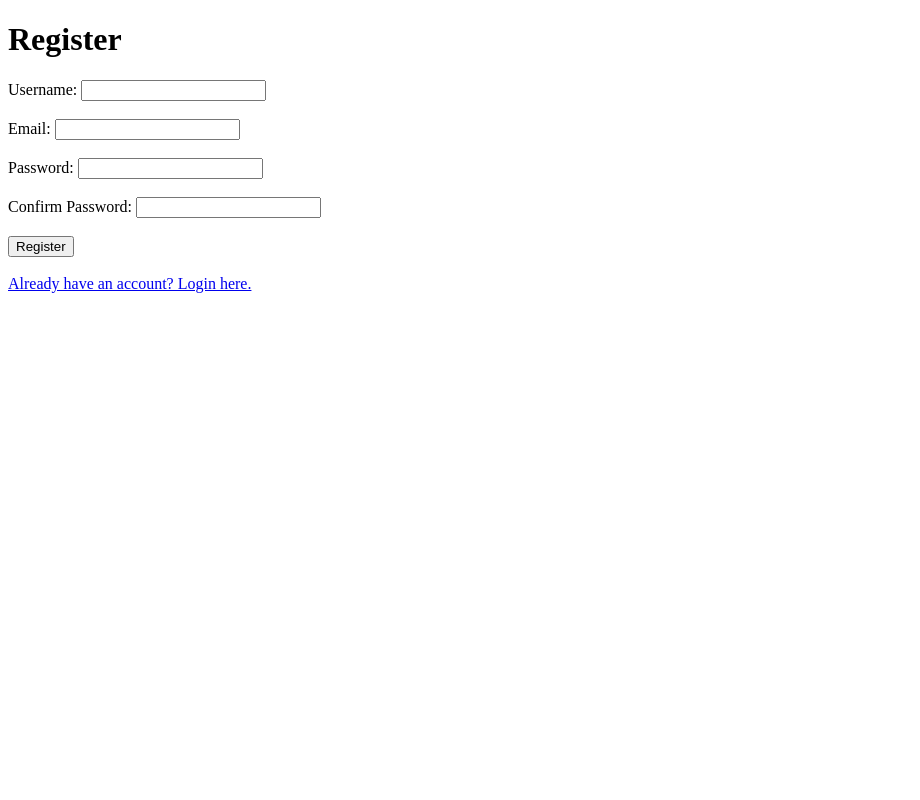
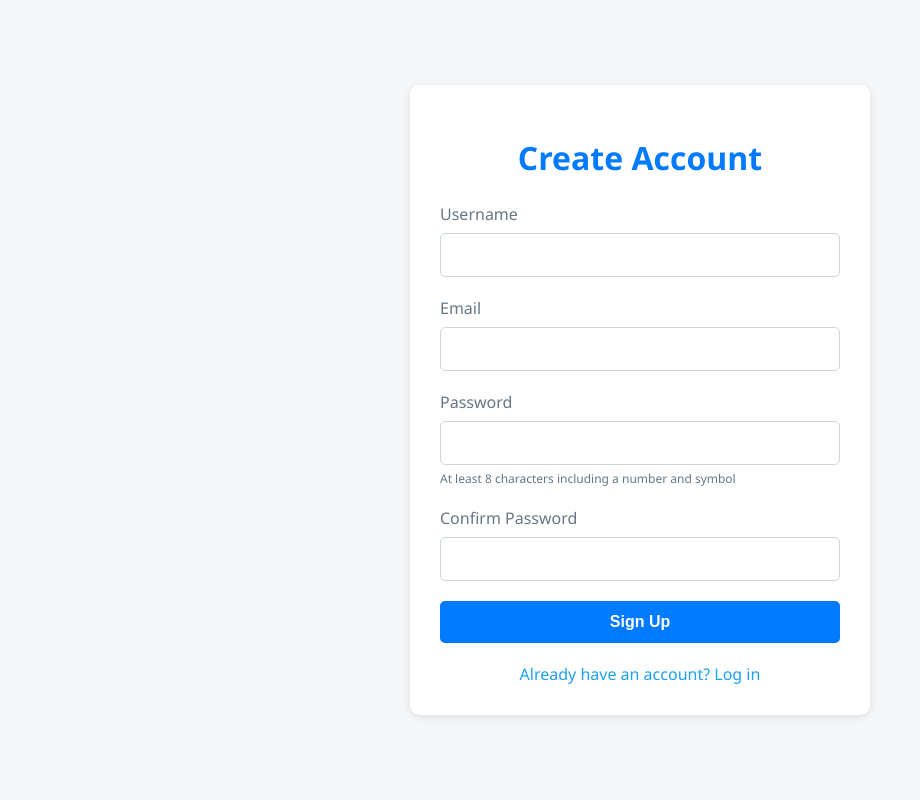
Before and after one commit to Annoyed115/social_media, a PHP site: page /register.php in a window 1280 px wide. Shown: the whole page, without its empty margins (0-920 px from the left). Run offline with PHP 8.4, Linux system fonts and the light colour scheme.

Commit message:
Small Changes

```diff
--- a/profile.php
+++ b/profile.php
@@ -297,7 +297,7 @@ function timeAgo($datetime) {
 
                                     <div class="mb-3">
                                         <label for="email" class="form-label">Email</label>
-                                        <input type="email" class="form-control" id="email" name="email" value="<?= htmlspecialchars($user['email']) ?>" required>
+                                        <input type="email" class="form-control" id="email" name="email" value="<?= htmlentities($user['email'], ENT_QUOTES, 'UTF-8') ?>" placeholder="Enter your email" required>
                                     </div>
 
                                     <hr class="my-4">
--- a/register.php
+++ b/register.php
@@ -1,26 +1,21 @@
 <?php
 require_once 'config.php';
-
 // If user is already logged in, redirect them
 if (isset($_SESSION['user_id'])) {
     header('Location: home.php');
     exit;
 }
-
 $errors = [];
-
 if ($_SERVER['REQUEST_METHOD'] === 'POST') {
     $username = trim($_POST['username'] ?? '');
     $email = trim($_POST['email'] ?? '');
     $password = $_POST['password'] ?? '';
     $confirmPassword = $_POST['confirm_password'] ?? '';
-
     // Basic validations
     if (empty($username)) $errors[] = "Username is required.";
     if (empty($email)) $errors[] = "Email is required.";
     if (empty($password)) $errors[] = "Password is required.";
     if ($password !== $confirmPassword) $errors[] = "Passwords do not match.";
-
     // If no errors, attempt registration
     if (empty($errors)) {
         // Check if email is already in use
@@ -31,7 +26,6 @@ if ($_SERVER['REQUEST_METHOD'] === 'POST') {
         } else {
             // Hash password
             $passwordHash = password_hash($password, PASSWORD_BCRYPT);
-
             // Insert new user
             $stmt = $pdo->prepare(
                 "INSERT INTO users (username, email, password_hash)
@@ -50,36 +44,139 @@ if ($_SERVER['REQUEST_METHOD'] === 'POST') {
 }
 ?>
 <!DOCTYPE html>
-<html>
+<html lang="en">
 <head>
-    <title>Register - Social Media</title>
+    <meta charset="UTF-8">
+    <meta name="viewport" content="width=device-width, initial-scale=1.0">
+    <title>Register</title>
+    <style>
+        body {
+            font-family: 'Segoe UI', Tahoma, Geneva, Verdana, sans-serif;
+            background-color: #f5f8fa;
+            margin: 0;
+            padding: 0;
+            display: flex;
+            justify-content: center;
+            align-items: center;
+            min-height: 100vh;
+        }
+        .container {
+            background-color: #fff;
+            border-radius: 10px;
+            box-shadow: 0 2px 10px rgba(0, 0, 0, 0.1);
+            padding: 30px;
+            width: 100%;
+            max-width: 400px;
+        }
+        h1 {
+            text-align: center;
+            color: #007bff;
+            margin-bottom: 24px;
+        }
+        .form-group {
+            margin-bottom: 20px;
+        }
+        label {
+            display: block;
+            margin-bottom: 8px;
+            font-weight: 500;
+            color: #657786;
+        }
+        input {
+            width: 100%;
+            padding: 12px;
+            border: 1px solid #ccd6dd;
+            border-radius: 5px;
+            font-size: 16px;
+            box-sizing: border-box;
+        }
+        input:focus {
+            outline: none;
+            border-color: #1da1f2;
+            box-shadow: 0 0 0 2px rgba(29, 161, 242, 0.2);
+        }
+        button {
+            width: 100%;
+            padding: 12px;
+            background-color: #007bff;
+            color: white;
+            border: none;
+            border-radius: 5px;
+            font-size: 16px;
+            font-weight: bold;
+            cursor: pointer;
+            transition: background-color 0.3s;
+        }
+        button:hover {
+            background-color: #0d8ecf;
+        }
+        .errors {
+            background-color: #ffebee;
+            color: #d32f2f;
+            padding: 10px;
+            border-radius: 5px;
+            margin-bottom: 20px;
+        }
+        .errors ul {
+            margin: 0;
+            padding-left: 20px;
+        }
+        .link {
+            display: block;
+            text-align: center;
+            margin-top: 20px;
+            color: #1da1f2;
+            text-decoration: none;
+        }
+        .link:hover {
+            text-decoration: underline;
+        }
+        .password-requirements {
+            font-size: 12px;
+            color: #657786;
+            margin-top: 5px;
+        }
+    </style>
 </head>
 <body>
-    <h1>Register</h1>
+    <div class="container">
+        <h1>Create Account</h1>
+
         <?php if (!empty($errors)): ?>
-        <ul style="color: red;">
+            <div class="errors">
+                <ul>
                     <?php foreach ($errors as $error): ?>
                         <li><?= htmlspecialchars($error) ?></li>
                     <?php endforeach; ?>
                 </ul>
+            </div>
         <?php endif; ?>
 
         <form action="register.php" method="POST">
-        <label>Username:
-            <input type="text" name="username" value="<?= isset($username) ? htmlspecialchars($username) : '' ?>">
-        </label><br><br>
-        <label>Email:
-            <input type="email" name="email" value="<?= isset($email) ? htmlspecialchars($email) : '' ?>">
-        </label><br><br>
-        <label>Password:
-            <input type="password" name="password">
-        </label><br><br>
-        <label>Confirm Password:
-            <input type="password" name="confirm_password">
-        </label><br><br>
-        <button type="submit">Register</button>
+            <div class="form-group">
+                <label for="username">Username</label>
+                <input type="text" id="username" name="username" value="<?= isset($username) ? htmlspecialchars($username) : '' ?>" required>
+            </div>
+
+            <div class="form-group">
+                <label for="email">Email</label>
+                <input type="email" id="email" name="email" value="<?= isset($email) ? htmlspecialchars($email) : '' ?>" required>
+            </div>
+
+            <div class="form-group">
+                <label for="password">Password</label>
+                <input type="password" id="password" name="password" required>
+                <div class="password-requirements">At least 8 characters including a number and symbol</div>
+            </div>
+
+            <div class="form-group">
+                <label for="confirm_password">Confirm Password</label>
+                <input type="password" id="confirm_password" name="confirm_password" required>
+            </div>
+
+            <button type="submit">Sign Up</button>
         </form>
-    <br>
-    <a href="login.php">Already have an account? Login here.</a>
-</body>
-</html>
+
+        <a href="login.php" class="link">Already have an account? Log in</a>
+    </div>
+</body></html>
```
Lines whose indentation alone changed are shown as unchanged.
